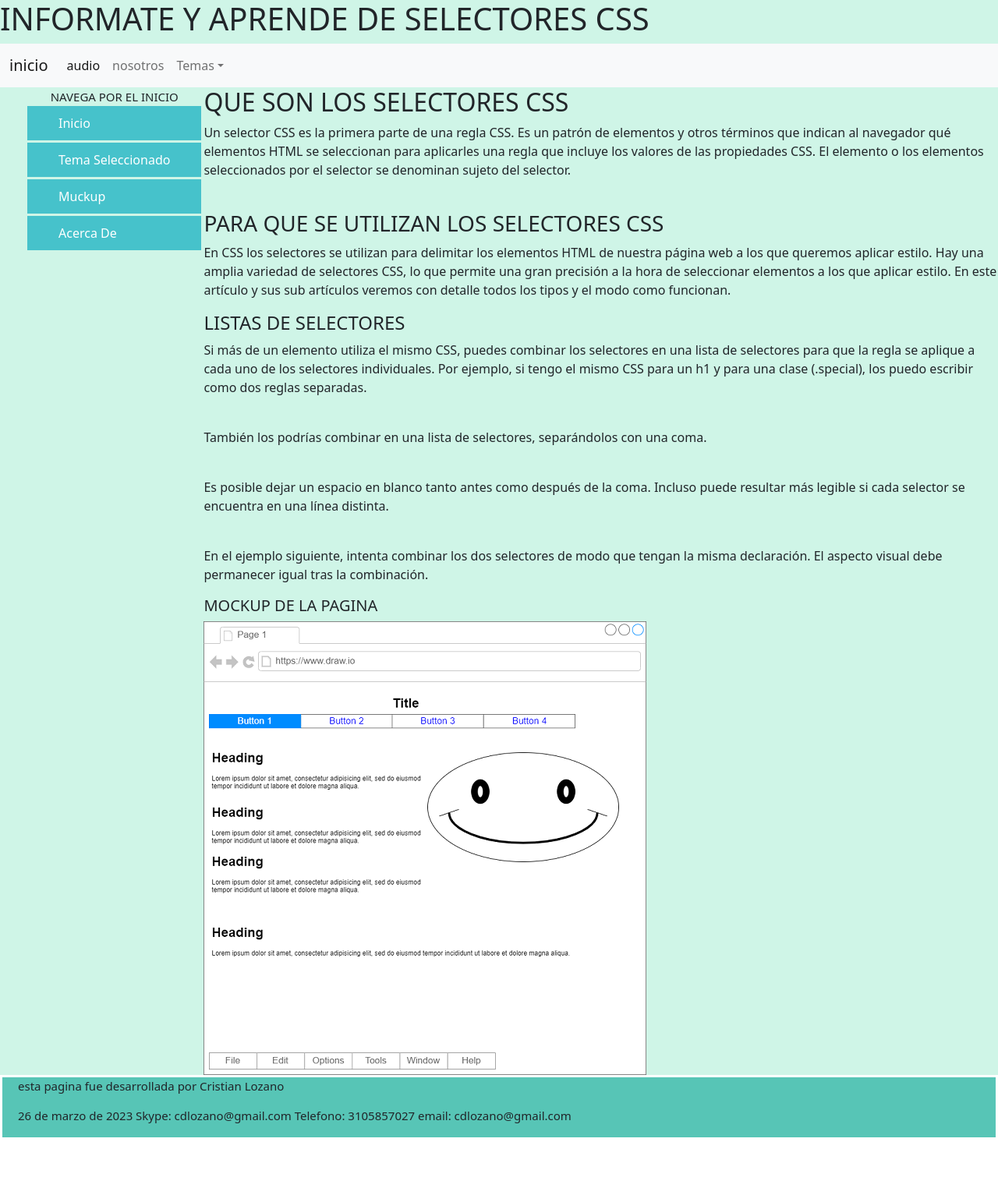
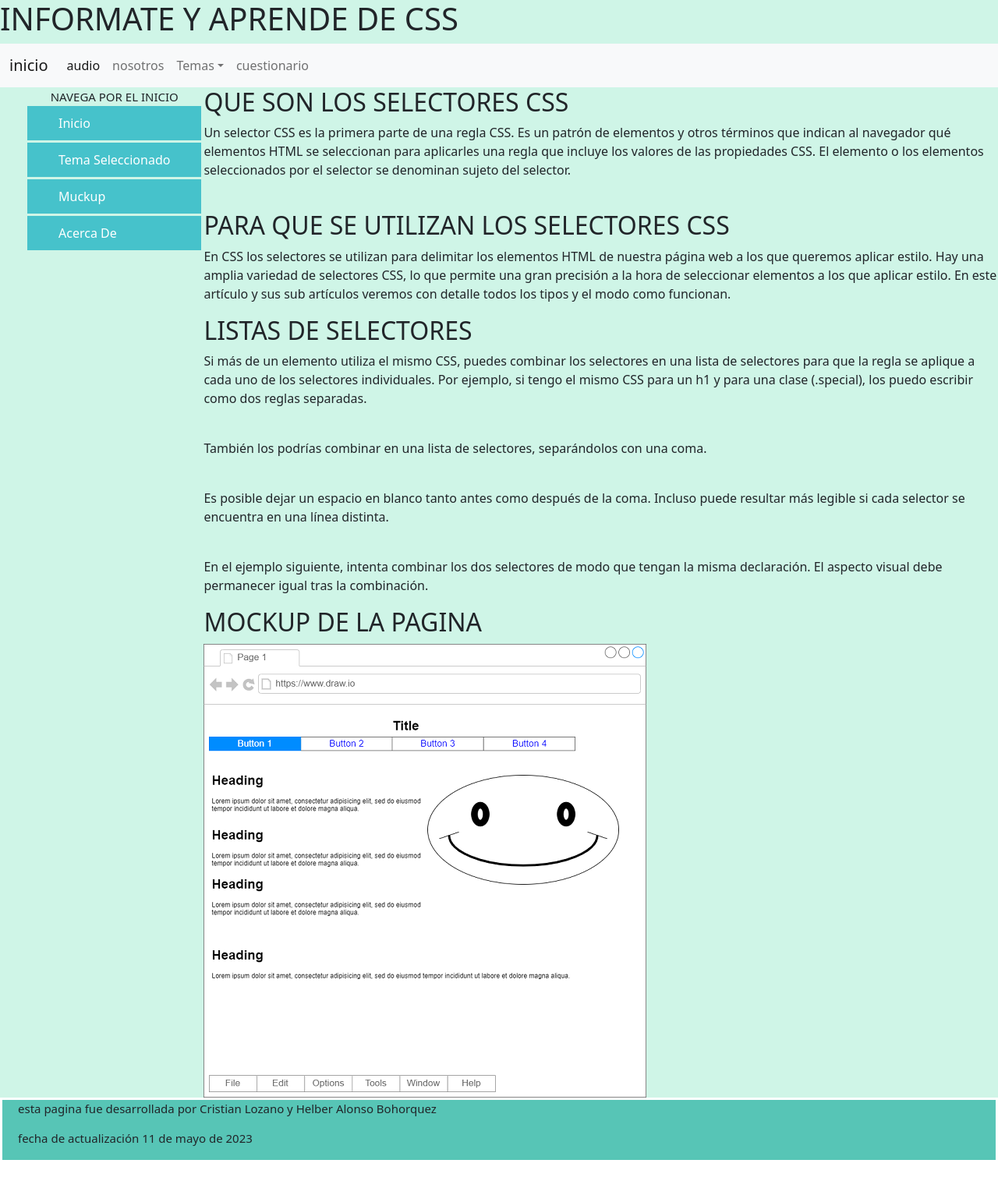
Before and after one commit to clozano23/CristianLozano-1391, a plain HTML site: page index.html in a window 1280 px wide. Shown: the whole page at 78% size. Before the commit the page ends 1495 px from the top, so only its background shows below. Drawn offline with nearby package versions, Linux system fonts and the light colour scheme.

Commit message:
prueba 2
se actualiza index

```diff
--- a/index.html
+++ b/index.html
@@ -5,7 +5,7 @@
     <meta charset="UTF-8">
     <meta http-equiv="X-UA-Compatible" content="IE=edge">
     <meta name="viewport" content="width=device-width, initial-scale=1.0">
-    <title>fase3</title>
+    <title>inicio</title>
     <link href="https://cdn.jsdelivr.net/npm/bootstrap@5.2.3/dist/css/bootstrap.min.css" rel="stylesheet"
         integrity="sha384-rbsA2VBKQhggwzxH7pPCaAqO46MgnOM80zW1RWuH61DGLwZJEdK2Kadq2F9CUG65" crossorigin="anonymous">
     <script src="https://cdn.jsdelivr.net/npm/bootstrap@5.2.3/dist/js/bootstrap.bundle.min.js"
@@ -17,7 +17,7 @@
 <body class="contenedor">
     <!-- seccion ENCABEZADO header de color amarillo -->
     <header>
-        <h1> INFORMATE Y APRENDE DE SELECTORES CSS </h1>
+        <h1> INFORMATE Y APRENDE DE CSS </h1>
     </header>
 
 
@@ -43,9 +43,11 @@
                             aria-expanded="false">Temas</a>
                         <ul class="dropdown-menu">
                             <li><a class="dropdown-item" href="tema1.html">tema1</a></li>
-                            <li><a class="dropdown-item" href="tema2.html">tema2</a></li>
-                            <li><a class="dropdown-item" href="tema3.html">tema3</a></li>
                         </ul>
+                    </li>
+                    <li class="nav-item">
+                        <a class="nav-link" href="cuestionario.html">cuestionario</a>
+                    </li>
                 </ul>
             </div>
         </div>
@@ -77,7 +79,7 @@
         </section>
 
         <section id="Tema Seleccionado">
-            <h3> PARA QUE SE UTILIZAN LOS SELECTORES CSS </h3>
+            <h2> PARA QUE SE UTILIZAN LOS SELECTORES CSS </h2>
             <P>
                 En CSS los selectores se utilizan para delimitar los elementos HTML de nuestra página web a los que
                 queremos
@@ -87,7 +89,7 @@
                 todos los tipos y el modo como funcionan.
             </P>
 
-            <h4> LISTAS DE SELECTORES </h4>
+            <h2> LISTAS DE SELECTORES </h2>
             <P>
                 Si más de un elemento utiliza el mismo CSS, puedes combinar los selectores en una lista de selectores
                 para
@@ -112,7 +114,7 @@
         </section>
         <!-- esta es la seccion del muckup -->
         <section id="Mockup">
-            <h5> MOCKUP DE LA PAGINA </h5>
+            <h2> MOCKUP DE LA PAGINA </h2>
             <img src="imagenes/mockup.drawio.png" alt="">
         </section>
     </main>
@@ -120,8 +122,8 @@
     <!-- esta esta seccion del acerca de o pie de pagina // seccion de color verde -->
     <hr>
     <footer id="Acerca De">
-        <p> esta pagina fue desarrollada por Cristian Lozano </p>
-        <p> 26 de marzo de 2023 Skype: cdlozano@gmail.com Telefono: 3105857027 email: cdlozano@gmail.com </p>
+        <p> esta pagina fue desarrollada por Cristian Lozano y Helber Alonso Bohorquez </p>
+        <p> fecha de actualización 11 de mayo de 2023 </p>
     </footer>
 
 </body>
```
